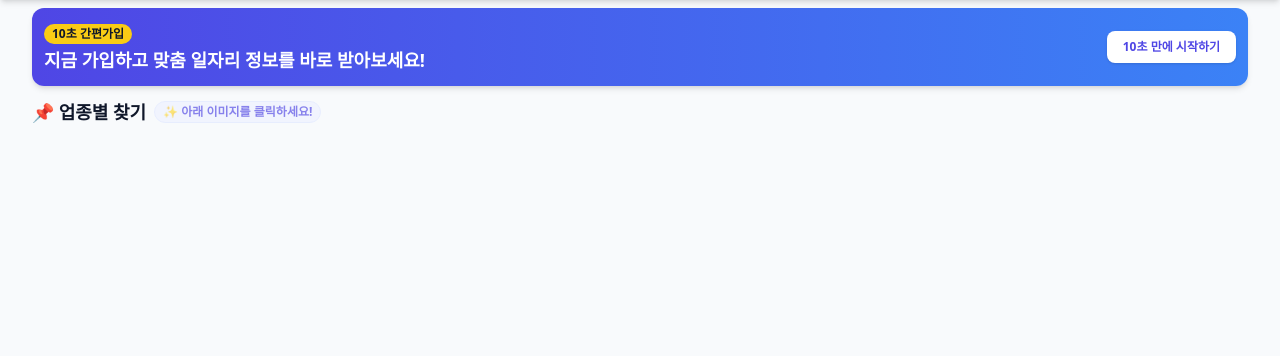
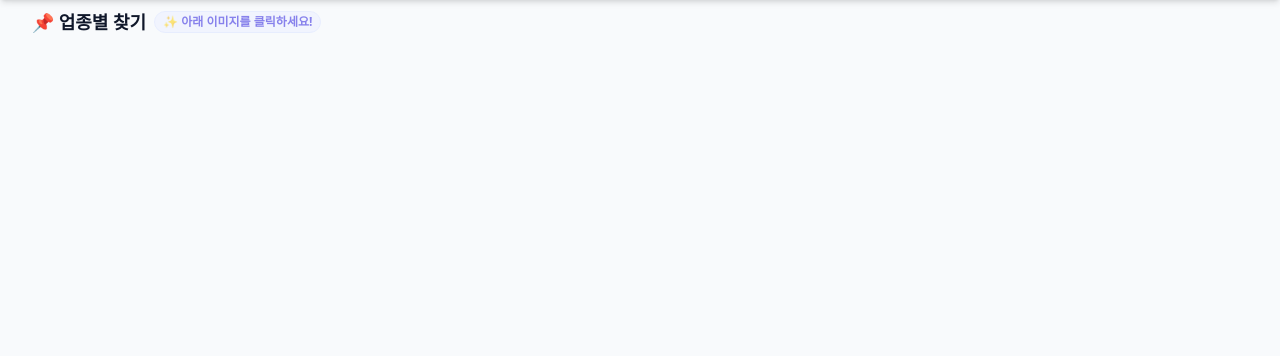
Before and after one commit to bodam7/my_platform, a Django app: page / in a window 1280 px wide. Shown: the part 64-420 px from the top of the page. Run offline with Django 5.2, Linux system fonts and the light colour scheme; data that the repository does not hold is empty; some libraries are stand-ins or nearby versions.

Commit message:
헤더 배너 및 띠 제거, 이미지 4:3 비율 최적화 완료

```diff
--- a/users/templates/users/base.html
+++ b/users/templates/users/base.html
@@ -15,11 +15,11 @@
     <header class="bg-slate-900 text-white shadow-md sticky top-0 z-50 w-full overflow-hidden">
         <div class="w-full px-3 sm:px-6 lg:px-8 min-h-[64px] py-2 flex items-center justify-between mx-auto gap-2">
 
-            <!-- 좌측: 동적 로고 + 10초 가입 안내 텍스트 (노란색 띠 제거 버전) -->
-            <div class="flex items-center gap-3 overflow-hidden">
+            <!-- 좌측: 동적 로고 + 안내 텍스트 -->
+            <div class="flex items-center gap-2 sm:gap-3 overflow-hidden">
                 <a href="/" class="flex items-center gap-2 shrink-0">
                     {% if site_config and site_config.logo %}
-                        <img src="{{ site_config.logo.url }}" alt="{{ site_config.site_name }}" class="h-8 sm:h-12 max-w-[150px] sm:max-w-[220px] w-auto object-contain">
+                        <img src="{{ site_config.logo.url }}" alt="{{ site_config.site_name }}" class="h-8 sm:h-12 max-w-[140px] sm:max-w-[220px] w-auto object-contain">
                     {% else %}
                         <div class="bg-indigo-600 text-white font-black px-2.5 py-1 rounded-lg text-xs sm:text-sm flex items-center justify-center shadow-sm">
                             JOB
@@ -30,8 +30,8 @@
                     {% endif %}
                 </a>
 
-                <!-- 로고 바로 옆 깔끔한 텍스트 (PC 전용) -->
-                <span class="hidden md:inline-block text-xs sm:text-sm text-slate-300 font-medium tracking-tight">
+                <!-- 로고 바로 옆 안내 텍스트 (띠 제거 버전) -->
+                <span class="text-[11px] sm:text-xs md:text-sm text-slate-300 font-medium tracking-tight truncate">
                     10초만에 가입하고 바로 지원하세요
                 </span>
             </div>
@@ -47,11 +47,6 @@
                 {% endif %}
             </div>
 
-        </div>
-
-        <!-- 모바일 화면 전용 하단 한 줄 안내 텍스트 (PC에서는 숨김, 노란색 띠 없음) -->
-        <div class="md:hidden bg-slate-800/90 border-t border-slate-800 px-3 py-1.5 text-center">
-            <span class="text-[11px] sm:text-xs text-slate-300 font-medium">10초만에 가입하고 바로 지원하세요</span>
         </div>
     </header>
 
--- a/users/templates/users/home.html
+++ b/users/templates/users/home.html
@@ -1,25 +1,11 @@
 {% extends 'users/base.html' %}
 {% block content %}
-<!-- PC 전체 너비를 시원하게 채우고 상하 패딩은 최소화(py-2) -->
 <main class="w-full px-3 sm:px-6 lg:px-8 py-2 mx-auto">
 
-  <!-- 10초 간편가입 배너 (로그인 안 했을 때만 표시) -->
-  {% if not user.is_authenticated %}
-  <section class="mb-3 bg-gradient-to-r from-indigo-600 to-blue-500 rounded-xl p-3 text-white shadow-md flex flex-col md:flex-row items-center justify-between gap-2">
-    <div>
-      <span class="bg-yellow-400 text-slate-900 font-extrabold text-[10px] sm:text-xs px-2 py-0.5 rounded-full inline-block">10초 간편가입</span>
-      <h2 class="text-sm sm:text-base md:text-lg font-bold mt-0.5">지금 가입하고 맞춤 일자리 정보를 바로 받아보세요!</h2>
-    </div>
-    <a href="#" class="w-full md:w-auto px-4 py-2 bg-white text-indigo-600 font-bold text-xs rounded-lg text-center whitespace-nowrap hover:bg-slate-50 transition shadow">
-      10초 만에 시작하기
-    </a>
-  </section>
-  {% endif %}
-
-  <!-- 업종별 찾기 -->
-  <section class="mb-3">
-    <!-- 제목 마진 최소화 (mb-1) -->
-    <div class="flex items-center gap-2 whitespace-nowrap mb-1">
+  <!-- 업종별 찾기 섹션 -->
+  <section class="mb-2">
+    <!-- 제목 및 안내 문구 -->
+    <div class="flex items-center gap-2 whitespace-nowrap mb-2">
       <h2 class="text-base sm:text-lg font-bold text-slate-900 flex items-center gap-1 shrink-0">
         📌 업종별 찾기
       </h2>
@@ -29,12 +15,12 @@
     </div>
 
     {% if categories %}
-    <!-- 모바일 2열 / PC 4열 (그리드 간격 gap-2 md:gap-3, 카드 패딩 p-1) -->
+    <!-- PC 4열(2줄) / 모바일 2열(4줄) 반응형 그리드 -->
     <div class="grid grid-cols-2 md:grid-cols-4 gap-2 md:gap-3">
       {% for category in categories %}
       <a href="#" class="group block bg-white rounded-lg p-1 shadow-sm hover:shadow-md transition duration-200 border border-slate-100">
-        <!-- 1:1 정방향 유지 -->
-        <div class="relative w-full aspect-square overflow-hidden rounded-md bg-slate-100 flex items-center justify-center">
+        <!-- aspect-[4/3]을 적용해 세로 길이를 축소 (하단 잘림 방지) -->
+        <div class="relative w-full aspect-[4/3] overflow-hidden rounded-md bg-slate-100 flex items-center justify-center">
           {% if category.image %}
           <img src="{{ category.image.url }}"
                alt="{{ category.name }} 구인구직 일자리 채용정보"
```
Also changed, not shown: media/categories/긴급구인.png (added).
